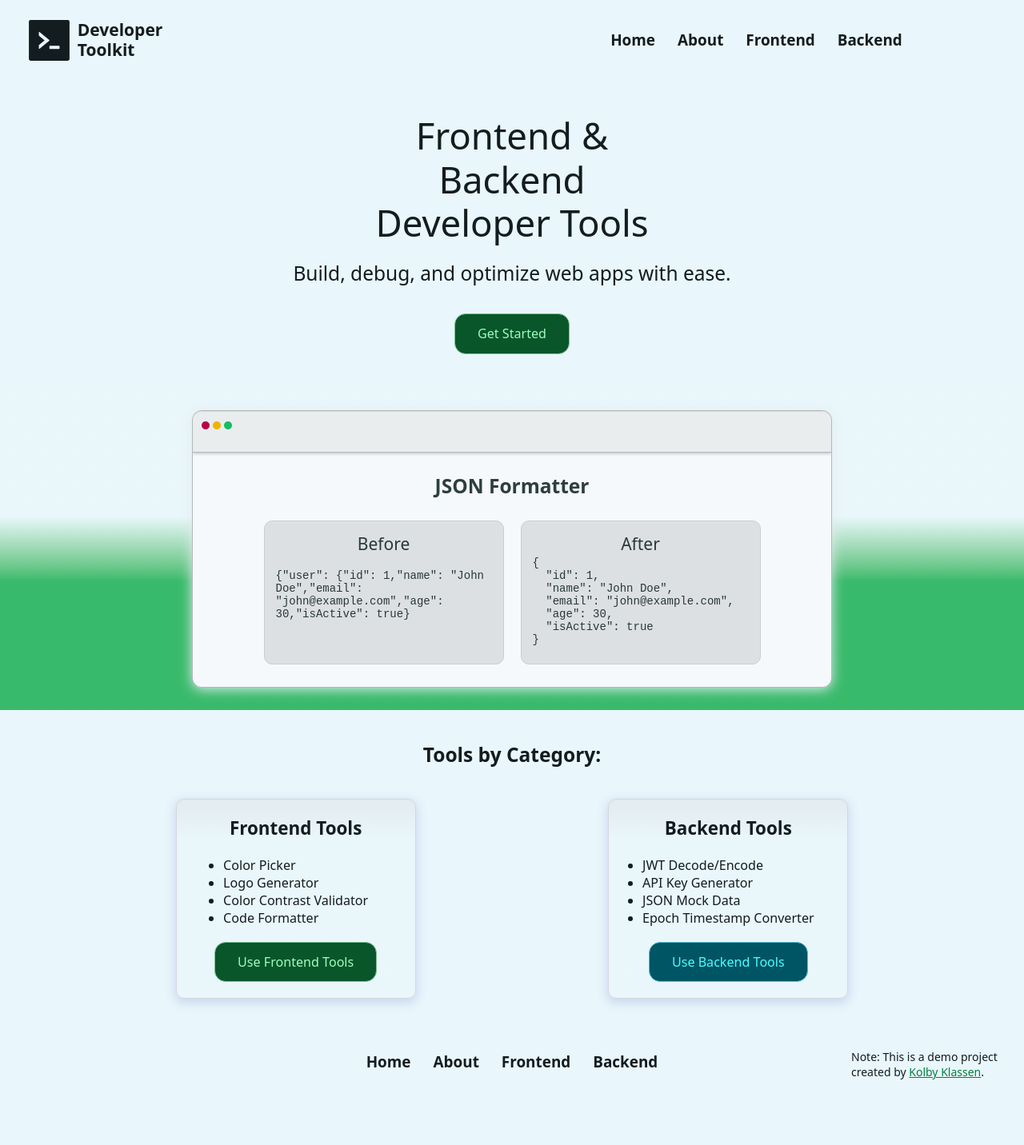
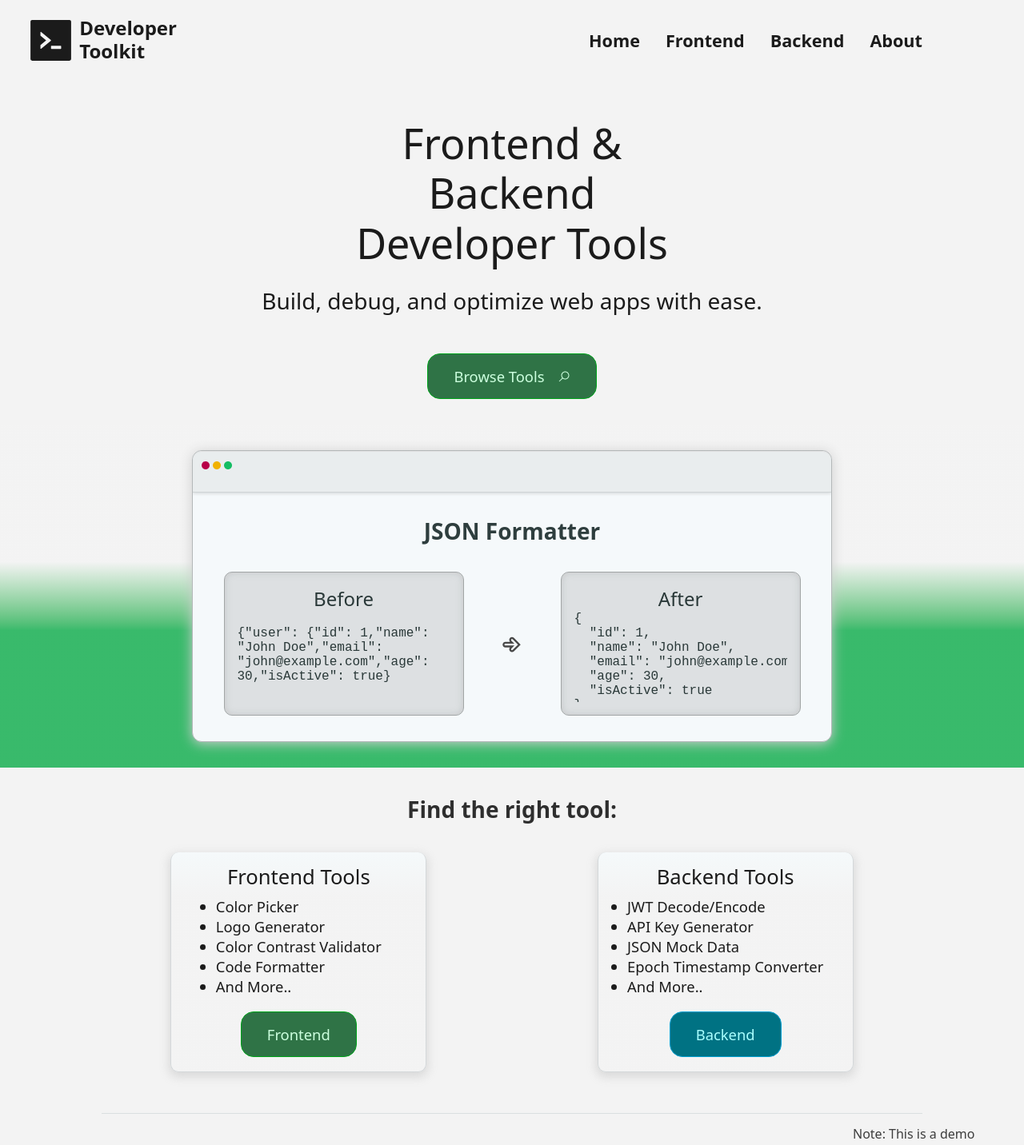
Before and after one commit to kolby-k/dev-toolkit-v2, a React (Vite) app in the folder app/: page / in a window 1280 px wide. Shown: the top 1432 px of the page at 80% size. Before the commit the page ends 1368 px from the top, so only its background shows below. Built offline with nearby package versions, Linux system fonts and the light colour scheme.

Commit message:
refactor and improve design: - Adjust CustomButton with scroll to top option. - update Header, Footer, and Home components styling - add more light and dark theme css variables to improve overall accessibility/contrast

```diff
--- a/app/package.json
+++ b/app/package.json
@@ -7,7 +7,9 @@
     "dev": "vite",
     "build": "tsc -b && vite build",
     "lint": "eslint .",
-    "preview": "vite preview"
+    "preview": "vite preview",
+    "typecheck": "tsc --noEmit",
+    "check": "npm run lint && npm run typecheck"
   },
   "dependencies": {
     "react": "^19.1.1",
--- a/app/src/components/CustomButton.tsx
+++ b/app/src/components/CustomButton.tsx
@@ -9,29 +9,37 @@ export type ButtonVariantTypes =
   | "info";
 export interface CustomButtonProps {
   title: string;
-  onClick?: () => void;
   variant?: ButtonVariantTypes;
   to?: string;
+  scrollOnRedirect?: boolean;
   fontSize?: number;
   style?: React.CSSProperties;
+  children?: React.ReactNode;
 }
 
 function CustomButton({
   title,
-  onClick,
   variant = "primary",
   to = "#",
+  scrollOnRedirect = true,
   fontSize = 1.15,
   style = {},
+  children,
 }: CustomButtonProps) {
+  const resetScrollOnRedirect = () => {
+    if (!scrollOnRedirect) return;
+    return window.scrollTo({ top: 0, behavior: "instant" });
+  };
+
   return (
     <Link
       to={to}
-      onClick={onClick}
+      onClick={resetScrollOnRedirect}
       className={`button-base ${variant}-btn`}
       style={style}
     >
       <p style={{ fontSize: `${fontSize}rem` }}> {title} </p>
+      {children}
     </Link>
   );
 }
--- a/app/src/components/Footer.tsx
+++ b/app/src/components/Footer.tsx
@@ -7,14 +7,14 @@ function Footer() {
         <NavLink to="/" className="link-text">
           Home
         </NavLink>
-        <NavLink to="/about" className="link-text">
-          About
-        </NavLink>
         <NavLink to="/tools?category=frontend" className="link-text">
           Frontend
         </NavLink>
         <NavLink to="/tools?category=backend" className="link-text">
           Backend
+        </NavLink>
+        <NavLink to="/about" className="link-text">
+          About
         </NavLink>
       </div>
       <div id="dev-note">
--- a/app/src/components/Header.tsx
+++ b/app/src/components/Header.tsx
@@ -25,14 +25,14 @@ function Header() {
         <NavLink to="/" className="link-text">
           Home
         </NavLink>
-        <NavLink to="/about" className="link-text">
-          About
-        </NavLink>
         <NavLink to="/tools?category=frontend" className="link-text">
           Frontend
         </NavLink>
         <NavLink to="/tools?category=backend" className="link-text">
           Backend
+        </NavLink>
+        <NavLink to="/about" className="link-text">
+          About
         </NavLink>
       </div>
 
@@ -49,13 +49,6 @@ function Header() {
               Home
             </NavLink>
             <NavLink
-              to="/about"
-              onClick={() => setIsMenuVisible(false)}
-              className="link-text"
-            >
-              About
-            </NavLink>
-            <NavLink
               to="/tools?category=frontend"
               onClick={() => setIsMenuVisible(false)}
               className="link-text"
@@ -69,6 +62,13 @@ function Header() {
             >
               Backend
             </NavLink>
+            <NavLink
+              to="/about"
+              onClick={() => setIsMenuVisible(false)}
+              className="link-text"
+            >
+              About
+            </NavLink>
             <span id="mobile-close-button" onClick={toggleMiniMenu}>
               Close
               <IoCloseCircle id="header-close-icon" />
--- a/app/src/routes/Home.tsx
+++ b/app/src/routes/Home.tsx
@@ -1,6 +1,8 @@
 import "../styles/Home.css";
 import { MdCircle } from "react-icons/md";
 import CustomButton from "../components/CustomButton";
+import { TiArrowRightOutline, TiArrowDownOutline } from "react-icons/ti";
+import { LiaSearchSolid } from "react-icons/lia";
 
 function Home() {
   // preserve whitespace exactly by using <pre> tags
@@ -21,11 +23,13 @@ function Home() {
         <h1>Frontend & Backend Developer Tools</h1>
         <p>Build, debug, and optimize web apps with ease.</p>
         <CustomButton
-          title="Get Started"
+          title="Browse Tools"
           to="/tools"
           variant="primary"
-          style={{ marginTop: "1rem" }}
-        />
+          style={{ marginTop: "1.5rem" }}
+        >
+          <LiaSearchSolid size={16} />
+        </CustomButton>
       </div>
 
       <div id="banner">
@@ -42,6 +46,8 @@ function Home() {
                 <h5>Before</h5>
                 <pre>{messyJSON}</pre>
               </div>
+              <TiArrowRightOutline size={28} className="icon lg-show" />
+              <TiArrowDownOutline size={28} className="icon lg-hide" />
               <div className="example-card">
                 <h5>After</h5>
                 <pre>{formattedJSON}</pre>
@@ -51,7 +57,7 @@ function Home() {
         </div>
       </div>
       <div id="action-section">
-        <h4>Tools by Category:</h4>
+        <h4>Find the right tool:</h4>
         <span id="action-card-container">
           <div className="action-section-card">
             <h5>Frontend Tools</h5>
@@ -60,9 +66,10 @@ function Home() {
               <li>Logo Generator</li>
               <li>Color Contrast Validator</li>
               <li>Code Formatter</li>
+              <li>And More..</li>
             </ul>
             <CustomButton
-              title="Use Frontend Tools"
+              title="Frontend"
               to="/tools?category=frontend"
               variant="primary"
             />
@@ -74,9 +81,10 @@ function Home() {
               <li>API Key Generator</li>
               <li>JSON Mock Data</li>
               <li>Epoch Timestamp Converter</li>
+              <li>And More..</li>
             </ul>
             <CustomButton
-              title="Use Backend Tools"
+              title="Backend"
               to="/tools?category=backend"
               variant="secondary"
             />
--- a/app/src/routes/tools/JsonFormatter.tsx
+++ b/app/src/routes/tools/JsonFormatter.tsx
@@ -96,7 +96,7 @@ function JsonFormatter() {
 
 export default JsonFormatter;
 
-var sample = `{
+const sample = `{
     "_id": "68f5690392eeb16d5065c9a7",
     "index": 0,
     "guid": "de9eec1d-6cc8-4bfb-b83b-c0fd8006eae1",
--- a/app/src/styles/App.css
+++ b/app/src/styles/App.css
@@ -108,17 +108,11 @@
   height: 100%;
   width: 100%;
 
-  background: linear-gradient(
-    0deg,
-    var(--bg) 90%,
-    var(--bg-secondary),
-    var(--border)
-  );
+  background: linear-gradient(0deg, var(--bg-secondary) 90%, var(--downlight));
   border: 1px solid var(--border);
   border-radius: 0.4rem;
 
-  border-top: 1px solid var(--highlight);
-  opacity: 0.8;
+  border-top: 1px solid var(--divider);
   z-index: -1;
 }
 
@@ -133,7 +127,7 @@
   font-size: 1.1rem;
 
   padding: 0.35rem 0.75rem;
-  color: var(--text-muted);
+  color: var(--text-secondary);
   cursor: pointer;
 }
 
@@ -143,58 +137,64 @@
   left: 50%;
   transform: translateX(-50%);
 
-  background: linear-gradient(
-    0deg,
-    var(--bg-secondary),
-    var(--bg) 80%,
-    var(--divider)
-  );
+  background: linear-gradient(0deg, var(--bg-secondary) 80%, var(--downlight));
   border-radius: 20px;
-  border: 1px solid var(--divider);
-  border-bottom: 0.5px solid var(--highlight);
+  border: 1px solid var(--border);
+  border-top: 1px solid var(--divider);
   width: 100%;
   height: 100%;
   z-index: -1;
 
-  opacity: 0.6;
   backdrop-filter: blur(5px);
 }
 
 #mobile-close-button:hover {
-  filter: brightness(90%);
+  filter: brightness(96%);
 }
 
 #header-close-icon {
-  width: 1.8rem;
-  height: auto;
-
-  color: var(--bg-secondary);
-  filter: brightness(400%);
-  opacity: 0.8;
+  font-size: 1.5rem;
+  color: var(--text-muted);
 }
 
 /* FOOTER */
 .footer {
   display: flex;
   flex-direction: column;
-  flex-wrap: wrap;
-  height: 80px;
+  gap: 2rem;
+  justify-content: center;
+  align-items: center;
   width: 100%;
 
   overflow: hidden;
   padding: 1rem;
-
-  color: var(--text);
+  padding-top: 3rem;
 
   align-items: center;
   position: relative;
+  margin-bottom: 1rem;
   /* border: 1px solid orange; */
+}
+
+.footer::before {
+  content: "";
+  position: absolute;
+  top: -1px;
+  left: 1rem;
+  right: 1rem;
+
+  z-index: 10;
+
+  padding: 1px;
+  width: 80%;
+  margin: auto;
+  background: var(--divider);
+  z-index: 1;
 }
 
 .footer-links {
   display: flex;
   flex-direction: row;
-  flex: 1;
   justify-content: center;
   column-gap: 2rem;
 
@@ -202,8 +202,14 @@
   font-weight: 500;
 }
 
+#dev-note {
+  color: var(--text-muted);
+  padding: 1rem;
+  font-weight: 300;
+}
 #developer {
   color: var(--primary);
+  display: inline;
 }
 
 /* NOT FOUND PAGE */
@@ -223,18 +229,19 @@
 @media (min-width: 960px) {
   .footer {
     flex-direction: row;
+    margin-bottom: 2rem;
   }
 
   #dev-note {
     position: absolute;
     right: 10px;
-    bottom: 4px;
+    bottom: -4px;
     width: 220px;
     height: auto;
     padding: 1rem;
   }
 
-  .footer-links a {
+  .footer-links {
     font-size: 1.35rem;
     font-weight: 600;
   }
@@ -245,17 +252,15 @@
     display: flex;
   }
 
-  .header-links a {
-    font-size: 1.35rem;
-    font-weight: 600;
-  }
-
   .header-links {
     display: flex;
     flex-direction: row;
     flex: 1;
     justify-content: center;
     column-gap: 2rem;
+
+    font-size: 1.35rem;
+    font-weight: 600;
   }
 
   #header-open-icon {
--- a/app/src/styles/Home.css
+++ b/app/src/styles/Home.css
@@ -4,7 +4,7 @@
   flex-direction: column;
   width: 100%;
 
-  overflow-x: hidden;
+  overflow: hidden;
 }
 
 .hero {
@@ -19,7 +19,6 @@
 
   text-align: center;
   padding: 1rem;
-  margin-bottom: 1rem;
   margin-top: 2rem;
 }
 
@@ -37,7 +36,7 @@
   background: linear-gradient(var(--bg) 40%, var(--primary-light) 60%);
   width: 100dvw;
   height: 100%;
-  margin-top: 2rem;
+  margin-top: 1rem;
 
   overflow: hidden;
 }
@@ -45,7 +44,7 @@
 #banner-example-container {
   display: flex;
   height: 100%;
-  max-width: 84dvw;
+  width: 80dvw;
   position: relative;
 
   margin: 2rem auto;
@@ -53,8 +52,9 @@
   border: 1px solid var(--border);
   border-radius: 12px;
   background-color: var(--card);
-  box-shadow: 0 2px 16px var(--bg-secondary);
+  box-shadow: 0 2px 16px var(--bg-muted);
 
+  z-index: 1;
   overflow: hidden;
 }
 
@@ -106,13 +106,21 @@
 #broswer-example-content h5 {
   font-weight: 500;
 }
+.lg-show {
+  display: none;
+}
+.lg-hide {
+  display: block;
+}
 
 #example-card-container {
   display: flex;
-  flex-wrap: wrap;
+  flex-direction: column;
   justify-content: center;
   align-items: center;
+
   gap: 1.5rem;
+  position: relative;
 }
 
 .example-card {
@@ -126,9 +134,10 @@
   filter: brightness(90%);
 
   border-radius: 10px;
-  border: 1px solid var(--highlight);
+  border: 1px solid var(--border);
 
   padding: 1rem;
+  box-shadow: inset 0px 0px 10px var(--shadow);
 }
 
 .example-card:first-child > pre {
@@ -147,17 +156,23 @@
   flex-direction: column;
   justify-content: space-evenly;
   align-items: center;
-  height: 650px;
+  height: 675px;
   background-color: var(--bg);
+  margin: 1rem;
 }
-
+#action-section h4 {
+  color: var(--text-secondary);
+  font-weight: 600;
+}
 #action-card-container {
   display: flex;
+  flex-direction: column;
   flex-wrap: wrap;
+  padding: 1rem;
   width: 100%;
   justify-content: space-evenly;
   align-items: center;
-  gap: 1.5rem;
+  gap: 2rem;
 }
 
 .action-section-card {
@@ -165,24 +180,45 @@
   flex-direction: column;
   align-items: center;
   justify-content: space-evenly;
-  width: 300px;
-  height: 250px;
-  background: linear-gradient(0deg, var(--bg) 80%, var(--bg-secondary));
+  width: 320px;
+  height: 275px;
+  background: linear-gradient(0deg, var(--bg) 80%, var(--downlight));
 
   border: 1px solid var(--border-secondary);
+  border-top: var(--highlight);
   border-radius: 10px;
 
   box-shadow: 0 4px 12px 2px var(--shadow);
   color: var(--text);
 }
 
+.action-section-card:hover {
+  filter: brightness(var(--brighter-filter));
+}
+
 .action-section-card h5 {
   font-size: 1.6rem;
-  font-weight: 600;
+  font-weight: 500;
+  line-height: 1;
+  margin-bottom: -6px;
 }
 .tool-feature-list {
   font-size: 1.15rem;
   font-weight: 500;
+}
+
+@media (min-width: 768px) {
+  #banner-example-container {
+    max-width: 500px;
+  }
+
+  #action-card-container {
+    flex-direction: row;
+  }
+
+  #action-section {
+    height: 500px;
+  }
 }
 
 @media (min-width: 960px) {
@@ -203,6 +239,19 @@
     max-width: 800px;
   }
 
+  #example-card-container {
+    flex-direction: row;
+    width: 100%;
+    justify-content: space-evenly;
+  }
+
+  .lg-show {
+    display: block;
+  }
+  .lg-hide {
+    display: none;
+  }
+
   #action-section {
     height: 400px;
   }
--- a/app/src/styles/index.css
+++ b/app/src/styles/index.css
@@ -1,12 +1,15 @@
 :root {
   font-family: system-ui, Avenir, Helvetica, Arial, sans-serif;
 
-  --bg: oklch(0.1482 0.0208 213.4);
+  --bg: oklch(0.1482 0 0);
   --bg-secondary: oklch(0.2178 0 0);
+  --bg-muted: oklch(0.4 0 0);
 
-  --text: oklch(0.955 0.01 212.52);
-  --text-secondary: oklch(0.9001 0.0214 215.27);
-  --text-muted: oklch(0.8001 0.0214 215.27);
+  --downlight: var(--bg-muted);
+
+  --text: oklch(0.955 0 0);
+  --text-secondary: oklch(0.9001 0 0);
+  --text-muted: oklch(0.8001 0 0);
   --text-inverted: oklch(0.1867 0 0);
 
   --accent-orange: oklch(0.8 0.17217 84.496);
@@ -25,11 +28,11 @@
 
   --btn-green: oklch(0.65 0.2 152);
   --btn-green-light: oklch(0.85 0.2 152);
-  --text-green: oklch(0.35 0.25 152);
+  --text-green: oklch(0.15 0.15 152);
 
   --btn-blue: oklch(0.65 0.2 210);
   --btn-blue-light: oklch(0.85 0.2 210);
-  --text-blue: oklch(0.35 0.25 210);
+  --text-blue: oklch(0.15 0.15 210);
 
   --link: oklch(0.5 0.2 210);
   --link-2: oklch(0.55 0.2 210);
@@ -37,20 +40,21 @@
 
   --shadow: oklch(0.3 0.1 270 / 0.3);
   --highlight: oklch(0.9152 0 0);
+  --icon: oklch(0.21 0 0);
 
+  --brighter-filter: 110%;
   font-size: 14px;
 }
 
 @media (prefers-color-scheme: light) {
   :root {
-    --bg: oklch(0.965 0.015 220); /* soft off-white with blue hint */
-    --bg-secondary: oklch(
-      0.935 0.01 220
-    ); /* slightly darker for sections/cards */
+    --bg: oklch(0.965 0 220); /* soft off-white with blue hint */
+    --bg-secondary: oklch(0.9 0 220); /* slightly darker for sections/cards */
+    --bg-muted: oklch(0.85 0 0);
 
-    --text: oklch(0.22 0.015 220); /* main body text (dark navy-gray) */
-    --text-secondary: oklch(0.3 0.017 220);
-    --text-muted: oklch(0.36 0.02 220); /* soft neutral gray-blue */
+    --text: oklch(0.22 0 0); /* main body text (dark navy-gray) */
+    --text-secondary: oklch(0.3 0 0);
+    --text-muted: oklch(0.36 00 0); /* soft neutral gray-blue */
     --text-inverted: oklch(
       0.96 0 0
     ); /* used on dark buttons, opposite of dark theme */
@@ -61,19 +65,24 @@
     --primary-dark: oklch(0.42 0.13 152); /* darker hover/active state */
 
     --card: oklch(0.98 0.005 220); /* white-ish card bg */
-    --divider: oklch(0.82 0.005 220); /* subtle line */
+    --divider: oklch(0.9 0.005 220); /* subtle line */
     --border: oklch(0.78 0.005 220); /* input/button border */
     --border-secondary: oklch(0.88 0.005 220); /* subtle container outlines */
 
-    --btn-green: oklch(0.4 0.1 152);
-    --btn-green-light: oklch(0.75 0.1 152);
-    --text-green: oklch(0.95 0.15 152);
+    --btn-green: oklch(0.5 0.1 152);
+    --btn-green-light: oklch(0.6 0.25 152);
+    --text-green: oklch(1 0.1 152);
 
-    --btn-blue: oklch(0.4 0.1 210);
-    --btn-blue-light: oklch(0.75 0.1 210);
-    --text-blue: oklch(0.95 0.15 210);
+    --btn-blue: oklch(0.5 0.1 210);
+    --btn-blue-light: oklch(0.6 0.25 210);
+    --text-blue: oklch(1 0.1 210);
 
-    --shadow: oklch(0.7 0.1 270 / 0.3);
+    --shadow: oklch(0.7 0 0 / 0.3);
+    --highlight: oklch(0.95 0 0);
+    --icon: oklch(0.4 0 0);
+    --downlight: var(--card);
+
+    --brighter-filter: 102%;
   }
 }
 
@@ -178,10 +187,17 @@ p {
   position: absolute;
   inset: 0;
   height: 100dvh;
-  background-color: rgba(0, 0, 0, 0.5);
+  background: linear-gradient(
+    transparent,
+    rgba(0, 0, 0, 0.1),
+    rgba(0, 0, 0, 0.15),
+    rgba(0, 0, 0, 0.1),
+    transparent
+  );
 
   overflow-y: hidden;
-  backdrop-filter: blur(5px);
+  backdrop-filter: blur(1px);
+  z-index: 10;
 }
 
 .fit-screen {
@@ -210,6 +226,8 @@ p {
 
   padding: 1rem 2rem;
   align-items: center;
+  justify-content: space-between;
+  gap: 1rem;
 
   text-decoration: none;
 
@@ -233,7 +251,11 @@ p {
   color: var(--text-blue);
 }
 
-@media screen (min-width: 1250px) {
+.icon {
+  color: var(--icon);
+}
+
+@media (min-width: 1250px) {
   :root {
     font-size: 16px;
   }
```
